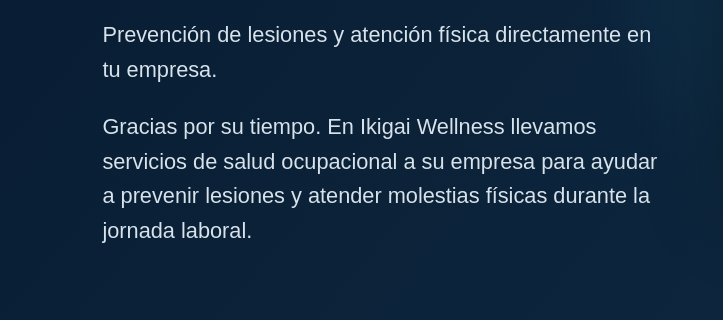
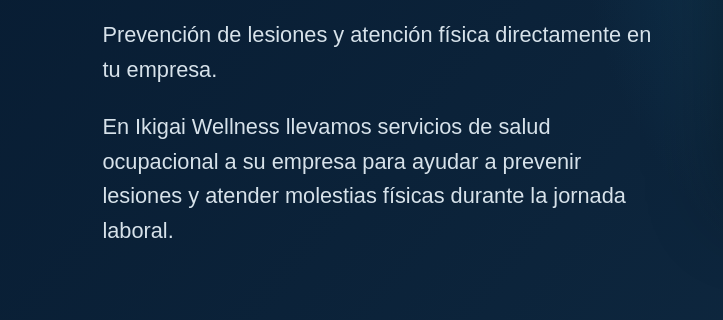
Before and after one commit to manosterapeuticaspv-netizen/ikigai-wellness-presentacion, a plain HTML site: page index.html in a window 1280 px wide. Shown: the part 384-704 px from the top of the page, 0-723 px from the left. Drawn offline with Linux system fonts and the light colour scheme.

Commit message:
Quitar saludo inicial de la portada

```diff
--- a/index.html
+++ b/index.html
@@ -25,7 +25,7 @@ function go(n){
  document.querySelectorAll('.art video').forEach(v=>{v.pause();v.removeAttribute('src');v.load();});
  i=(n+slides.length)%slides.length;let a=slides[i];
  document.getElementById('tag').textContent=a[0];document.getElementById('title').textContent=a[1];document.getElementById('body').textContent=a[2];document.getElementById('count').textContent=(i+1)+' / '+slides.length;
- document.getElementById('intro').textContent=i===0?"Gracias por su tiempo. En Ikigai Wellness llevamos servicios de salud ocupacional a su empresa para ayudar a prevenir lesiones y atender molestias físicas durante la jornada laboral.":'';
+ document.getElementById('intro').textContent=i===0?"En Ikigai Wellness llevamos servicios de salud ocupacional a su empresa para ayudar a prevenir lesiones y atender molestias físicas durante la jornada laboral.":'';
 
  const art=document.querySelector('.art');art.replaceChildren();art.hidden=!a[4].length&&!a[5].length;art.closest('.stage').classList.toggle('text-only',art.hidden);art.style.cssText='display:flex;justify-content:center;align-items:center;padding:8px';
  for(const key of a[4]){let el=document.createElement('img');el.src=assets[key];el.alt=a[1];el.style.cssText='width:100%;max-height:100%;min-height:0;object-fit:contain;border-radius:14px;flex:1 1 40%';if(i===4)el.style.cssText='width:100%;max-height:65vh;object-fit:contain;border-radius:14px';art.appendChild(el)}
```
